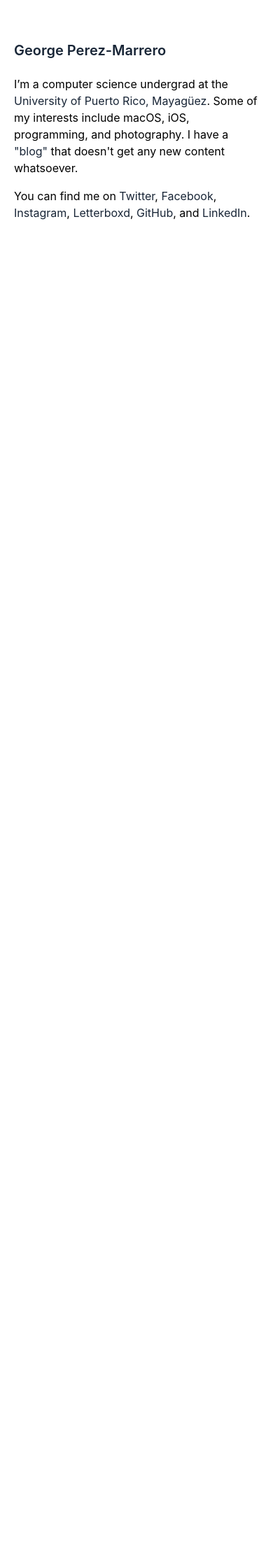
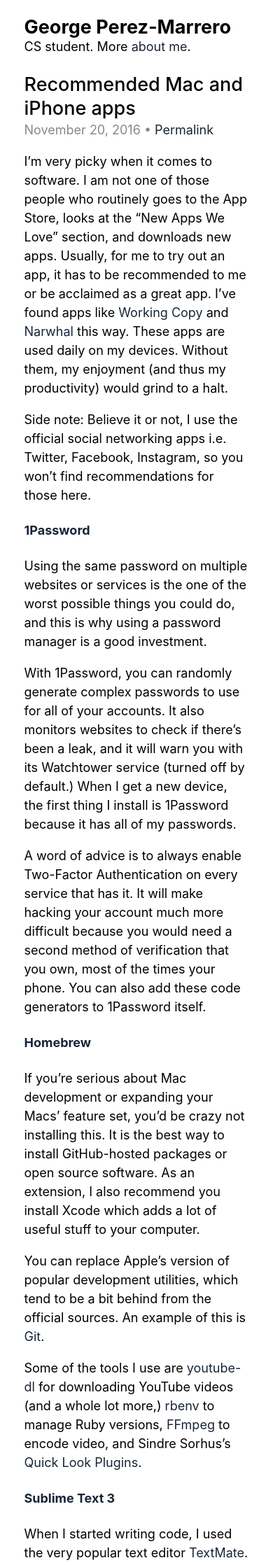
Before and after one commit to georgeperez/titanpointe.org, a Jekyll site: the page built from index.html, in a window 390 px wide. Shown: the top 2236 px of the page at 70% size. Built offline with Jekyll 4.4.1, drawn with Linux system fonts in a browser that asks for light colours; before the commit the page ends 900 px from its top, so only the background shows below that; some of the changed text lies outside the part shown.

```diff
--- a/404.html
+++ b/404.html
@@ -9,5 +9,5 @@ sitemap: false
     <h2>Not found</h2>
   </header>
 
-  <p>Oops! Seems like the URL moved or was removed. <a href="/">Press here to go home</a>.</p>
+  <p>Oops! Seems like the URL moved or was removed. <a href="http://georgeperezmarrero.com">Press here to go home</a>.</p>
 </article>
--- a/Gemfile
+++ b/Gemfile
@@ -1,2 +1,3 @@
 source 'https://rubygems.org'
 gem 'github-pages', group: :jekyll_plugins
+gem 'jekyll-email-protect'
--- a/_config.yml
+++ b/_config.yml
@@ -1,13 +1,15 @@
 ---
 markdown: kramdown
-url: https://george.perez-marrero.com
-permalink: pretty
+author: George Perez-Marrero
+url: https://george.perez-marrero.com/
+email: george.perez.marrero@gmail.com
+permalink: /:year/:month/:title
 description: "Not the comic book artist. CS undergrad at UPRM."
 highligther: rouge
 timezone: America/Puerto_Rico
 google_analytics_id: UA-40381065-2
-email: george.perez.marrero@gmail.com
 github: [metadata]
-repository: https://github.com/georgeperez/georgeperez.github.io
+repository: https://github.com/georgeperez/george.perez-marrero/
 gems:
   - jekyll-sitemap
+  - jekyll-email-protect
--- /dev/null
+++ b/_includes/footer.html
@@ -0,0 +1,3 @@
+<footer>
+  <p>Copyright &copy; 2016-2017 George Perez-Marrero</p>
+</footer>
--- /dev/null
+++ b/_includes/header.html
@@ -0,0 +1,6 @@
+<div id="masthead">
+  <h1><a href="/">George Perez-Marrero</a></h1>
+  <div>
+    <p id="mastheadtext">CS student. More <a href="/about/">about me</a>.</p>
+  </div>
+</div><!--masthead-->
--- a/_layouts/default.html
+++ b/_layouts/default.html
@@ -28,20 +28,13 @@
   <meta name="twitter:image" content="https://george.perez-marrero.com/assets/images/hero.png" />
 </head>
 <body>
-    <div id="wrapper">
-        <header class="heading">
-            <div class="inner">
-                <h3><a href="/">George Perez-Marrero</a></h3>
-            </div><!--inner-->
-        </header><!--heading-->
-        <section id="main">
-            <section id="about">
-                <div class="inner">
-                    {{ content }}
-                </div> <!--/inner-->
-            </section> <!--about-->
-        </section><!--main-->
-    </div><!--wrapper-->
+  <section id="posts">
+  {% include header.html %}
+  <div class="content">
+    {{ content }}
+  </div>
+  {% include footer.html %}
+  </section><!--posts-->
   {% include analytics.html %}
 </body>
 </html>
--- /dev/null
+++ b/_posts/2016-11-20-app-recommendations.md
@@ -0,0 +1,55 @@
+---
+layout: post
+title: "Recommended Mac and iPhone apps"
+date: 2016-11-20 10:46:00PM TZ
+---
+
+I'm very picky when it comes to software. I am not one of those people who routinely goes to the App Store, looks at the "New Apps We Love" section, and downloads new apps. Usually, for me to try out an app, it has to be recommended to me or be acclaimed as a great app. I've found apps like [Working Copy](https://workingcopyapp.com) and [Narwhal](http://getnarwhal.com) this way. These apps are used daily on my devices. Without them, my enjoyment (and thus my productivity) would grind to a halt.
+
+Side note: Believe it or not, I use the official social networking apps i.e. Twitter, Facebook, Instagram, so you won't find recommendations for those here.
+
+#### [1Password](https://1password.com)
+Using the same password on multiple websites or services is the one of the worst possible things you could do, and this is why using a password manager is a good investment.
+
+With 1Password, you can randomly generate complex passwords to use for all of your accounts. It also monitors websites to check if there's been a leak, and it will warn you with its Watchtower service (turned off by default.) When I get a new device, the first thing I install is 1Password because it has all of my passwords.
+
+A word of advice is to always enable Two-Factor Authentication on every service that has it. It will make hacking your account much more difficult because you would need a second method of verification that you own, most of the times your phone. You can also add these code generators to 1Password itself.
+
+#### [Homebrew](http://brew.sh/)
+If you're serious about Mac development or expanding your Macs' feature set, you'd be crazy not installing this. It is the best way to install GitHub-hosted packages or open source software. As an extension, I also recommend you install Xcode which adds a lot of useful stuff to your computer.
+
+You can replace Apple's version of popular development utilities, which tend to be a bit behind from the official sources. An example of this is [Git](https://git-scm.com).
+
+Some of the tools I use are [youtube-dl](https://rg3.github.io/youtube-dl/) for downloading YouTube videos (and a whole lot more,) [rbenv](https://github.com/rbenv/rbenv) to manage Ruby versions, [FFmpeg](https://ffmpeg.org) to encode video, and Sindre Sorhus's [Quick Look Plugins](https://github.com/sindresorhus/quick-look-plugins).
+
+#### [Sublime Text 3](https://sublimetext.com)
+When I started writing code, I used the very popular text editor [TextMate](https://macromates.com). It's a great text editor, but the lack of auto completion (or rather, the way it handled it) was not something I liked. Here's where Sublime Text 3 comes in. Out of the box, it supports pretty much the same amount of languages as TextMate, but with the added benefit of "return completion." With [Package Control](https://packagecontrol.io) you can get even more languages, themes, and even added features like Git branch status. It's my text editor of choice.
+
+#### [Transmit](https://panic.com/transmit)
+Transmit's UI looks like a lot like the other SFTP apps out there, but it feels like something Apple themselves engineered. It's fast, efficient, and overall a great piece of software to use. If you ever need to connect to a remote server to access files, this is the app to use.
+
+#### [AppCleaner](https://freemacsoft.net/appcleaner/)
+On macOS, the way to uninstall apps is a bit different than the way it's done Windows. If you want to remove an app, you have to drag the application to the Trash. You would think that's all you need to do, right?
+
+Unfortunately, doing so will leave a plethora of preference files in your system folders. With an app like AppCleaner, you simply look for the app you want to uninstall, drag-and-drop it in AppCleaner and voilà, the app and its preference files are presented to you. From there, you can decide if you want to delete all files or leave some if you're thinking of installing it later on.
+
+
+Other apps that I use a lot:
+
+* [Slack](https://slack.com) (Mac, iOS)
+
+* [Deliveries](https://junecloud.com/software/) (Mac, iOS)
+
+* [Workflow](https://itunes.apple.com/us/app/workflow-powerful-automation-made-simple/id915249334?mt=8&uo=4&at=1010lbam) (iOS)
+
+* [Soulver](https://itunes.apple.com/us/app/soulver-the-notepad-calculator/id348142037?mt=8&uo=4&at=1010lbam) (Mac, iOS)
+
+* [Drafts](https://itunes.apple.com/us/app/drafts-quickly-capture-notes-share-anywhere/id905337691?mt=8&uo=4&at=1010lbam) (iOS)
+
+* [Pocket Casts](https://itunes.apple.com/us/app/pocket-casts/id414834813?mt=8&uo=4&at=1010lbam) (iOS)
+
+* [Darkroom](https://itunes.apple.com/us/app/darkroom-photo-editor/id953286746?mt=8&uo=4&at=1010lbam) (iOS)
+
+* [Prompt 2](https://itunes.apple.com/us/app/prompt-2/id917437289?mt=8&uo=4&at=1010lbam) (iOS)
+
+* [1Blocker](https://itunes.apple.com/us/app/block-ads-trackers-more-with-1blocker/id1025729002?mt=8&uo=4&at=1010lbam) (Mac, iOS)
--- /dev/null
+++ b/about.html
@@ -0,0 +1,12 @@
+---
+layout: default
+title: About
+permalink: /about/
+---
+<article>
+  <p>I&rsquo;m a computer science undergrad at the <a class="uprm" href="http://math.uprm.edu/">University of Puerto Rico, Mayagüez</a>. Some of my interests include macOS, iOS, programming, and photography.</p>
+
+  <p>You can find me on <a class="twitter" href="https://twitter.com/georgeperez/">Twitter</a>, <a class="facebook" href="https://facebook.com/georgeperezmarrero/">Facebook</a>, <a class="instagram" href="https://instagram.com/georgeperez/">Instagram</a>, <a class="letterboxd" href="https://letterboxd.com/georgeperez/">Letterboxd</a>, <a class="github" href="https://github.com/georgeperez/">GitHub</a>, and <a class="linkedin" href="https://linkedin.com/in/georgeperezmarrero/">LinkedIn</a>.</p>
+
+  <p>You can also <a href="mailto:{{ site.email | encode_email }}">email me</a>.</p>
+</article>
--- a/assets/css/style.css
+++ b/assets/css/style.css
@@ -1,27 +1,25 @@
 /* GLOBAL RESETS */
 
-body {
-    margin: 0;
-    padding: 0;
-    background-color: #FFFFFF;
-    font-family: -apple-system, BlinkMacSystemFont, "Segoe UI", Roboto, Helvetica, Arial, sans-serif;
-    font-size: 1.15em;
+html {
+  font-family: -apple-system, BlinkMacSystemFont, 'Segoe UI', Roboto, Helvetica, Arial, sans-serif;
+  font-size: 1.125em;
+  margin: 0;
+  padding: 0;
+  background-color: #FFFFFF;
+  word-wrap: break-word;
 }
 
 a,
+a:active,
 a:visited {
-  /*color: #9b9b9b;*/
   color: #182536;
   text-decoration: none
 }
 
 a:hover {
-    color: #FFFFFF;
-    /*background-color: #9b9b9b*/
-    background-color: #182536
+  color: #FFFFFF;
+  background-color: #182536;
 }
-
-p,
 h1,
 h2,
 h3,
@@ -30,14 +28,69 @@ h5,
 h6 {
   color: #000000;
 }
+footer {
+  font-size: 1em;
+  margin: 2em 0;
+  color: #888;
+  border-top: 1px solid #2e3338;
+  overflow: auto;
+  text-align: center
+}
+footer a {
+  color: #182536;
+}
+footer p {
+  margin: 0.5em;
+}
+.printonly {
+  display: none
+}
+
+/* MASTHEAD */
+
+#masthead {
+  width: 550px;
+  padding-top: 0;
+  margin-top: 0;
+  font-size: 1.4em;
+  color: #000000;
+}
+#mastheadtext {
+  font-size: 1em
+}
+#masthead h1 {
+
+  font-size: 2em;
+  margin-top: 0;
+  padding-top: 0.05em;
+  margin-bottom: 0.05em;
+}
+
+#masthead h1 a,
+#masthead h1 a:active,
+#masthead h1 a:visited {
+  color: #000000;
+  text-decoration: none;
+}
+#masthead h1 a:hover {
+  color: #FFFFFF;
+  background-color: #182536;
+
+}
+#masthead p {
+  margin: 0;
+  padding: 0;
+}
+
+/* POSTS */
 
 article {
   display: block;
-  line-height: 1.5;
-  margin-top: 1.5em
+  line-height: 1.5em;
+  margin-top: 2em
 }
 article header {
-  color: #000000;
+  color: #888
 }
 article header p {
   margin: 0
@@ -45,106 +98,14 @@ article header p {
 article header a {
   text-decoration: none
 }
-
-/* External Links */
-
-/*a.uprm,
-a:visited.uprm {
-    color: #3AA21F;
+section#posts {
+  position: relative;
+  display: block;
+  width: 650px;
+  margin: 0 auto;
 }
 
-a:hover.uprm {
-    color: #FFFFFF;
-    background-color: #3AA21F
-}
-
-a.medium,
-a:visited.medium {
-    color: #00ab6c;
-}
-
-a:hover.medium {
-    color: #FFFFFF;
-    background-color: #00ab6c
-}
-
-a.twitter,
-a:visited.twitter {
-    color: #1da1f2;
-}
-
-a:hover.twitter {
-    color: #FFFFFF;
-    background-color: #1da1f2
-}
-
-a.facebook,
-a:visited.facebook {
-    color: #3b5998;
-}
-
-a:hover.facebook {
-    color: #FFFFFF;
-    background-color: #3b5998
-}
-
-a.instagram,
-a:visited.instagram {
-    color: #c13584;
-}
-
-a:hover.instagram {
-    color: #FFFFFF;
-    background-color: #c13584
-}
-
-a.letterboxd,
-a:visited.letterboxd {
-    color: #5e5e5e;
-}
-
-a:hover.letterboxd {
-    color: #FFFFFF;
-    background-color: #5e5e5e
-}
-
-a.github,
-a:visited.github {
-    color: #6e5494;
-}
-
-a:hover.github {
-    color: #FFFFFF;
-    background-color: #6e5494
-}
-
-a.linkedin,
-a:visited.linkedin {
-    color: #0077b5;
-}
-
-a:hover.linkedin {
-    color: #FFFFFF;
-    background-color: #0077b5
-}*/
-
-/* Adapted from Zackary Corbett */
-
-#wrapper {
-  position: absolute;
-  width: 500px;
-  height: 450px;
-  left: 50%;
-  top: 50%;
-  margin-left: -250px;
-  margin-top: -250px;
-  padding: 0;
-  -webkit-box-sizing: border-box;
-  -moz-box-sizing: border-box;
-  -ms-box-sizing: border-box;
-  -o-box-sizing: border-box;
-  box-sizing: border-box;
-}
+/* POSTS - TITLE */
 
 h2 {
   font-size: 1.5em;
@@ -152,13 +113,33 @@ h2 {
   line-height: 1.25;
   font-weight: 500;
 }
-
 h2 a,
 h2 a:active,
 h2 a:visited {
-  color: rgb(0,0,0);
+  color: #000000;
   text-decoration: none;
 }
+
+h2 a:hover {
+  color: #FFFFFF;
+  background-color: #182536;
+}
+
+/* POSTS - EXTERNAL LINKS */
+
+h2 a.link,
+h2 a:active.link,
+h2 a:visited.link {
+  color: #182536;
+  text-decoration: underline;
+}
+
+h2 a:hover.link {
+  color: #FFFFFF;
+  background-color: #182536
+}
+
+/* POSTS - CONTENT */
 
 h3 {
   font-size: 1.25em;
@@ -166,48 +147,131 @@ h3 {
   margin-top: 2em;
   margin-bottom: 1em;
 }
-
+b,
+strong {
+  font-weight: 600;
+}
+blockquote {
+  margin: 0 18px 18px 18px;
+  color: #666;
+  padding-left: 10px;
+  border-left: 4px solid #eee
+}
 img {
   max-width: 100%;
   height: auto;
   display: block;
   margin: 10px auto
 }
+li {
+  margin: 1em 0;
+}
+pre,
+code {
+  font-family: 'SF Mono', Menlo, Monaco;
+  overflow: auto;
+  font-size: 11px;
+  padding: 1em;
+
+}
+.permalink {
+  color: #182536;
+}
 
 /* Responsive design stuff */
 
-/*@media (max-width: 680px) {
-  #outer {
-    width: calc(100vw - 50px);
+@media (max-width: 680px) {
+  section#posts {
+    width: calc(90vw - 30px);
   }
-}*/
-
+  #masthead {
+    height: 90px;
+  }
+}
 @media (max-width: 520px) {
   body {
     font-size: 1em;
   }
-
-  #wrapper {
-    left: 0;
-    margin-left: 0;
-    max-width: 500px;
+  #masthead {
     width: 100%;
-    padding-left: 20px;
-    padding-right: 20px;
-    top: 0;
-    margin-top: 0;
-    padding-top: 20px;
-    padding-bottom: 20px;
-    height: 100%
-
+    font-size: 1em;
+  }
+  #masthead h1 {
+    padding-top: 0.50em;
+    font-size: 1.5em;
+  }
+  #masthead {
+    height: 60px;
   }
 }
 @media (max-width: 360px) {
-  #wrapper {
-      top: 0;
-      margin-top: 0;
-      padding-top: 20px;
-      padding-bottom: 20px;
-      height: 100%
+  #masthead {
+    font-size: 0.9em;
+  }
+  pre, code {
+    font-size: 5px
   }
 }
+@media print {
+  a {
+    color: #888;
+  }
+
+  #masthead {
+    color: #888;
+  }
+
+  .noprint {
+    display: none;
+  }
+
+  .printonly {
+    display: inline
+  }
+
+  #masthead {
+    width: 100%;
+    height: auto;
+  }
+
+  #masthead h1 {
+    margin: 0;
+    font-size: 1.5em;
+    color: #444
+  }
+
+  #mastheadtext {
+    font-size: 10pt;
+  }
+
+  body {
+    width: auto;
+    max-width: 125em;
+    padding: 0;
+    margin: 0 auto;
+    color: #000;
+    border: 0
+  }
+
+  section#posts {
+    position: static;
+    margin: 0;
+    width: 100%
+  }
+
+  article {
+    margin-top: 2em
+  }
+
+  #masthead a,
+  #masthead a:active,
+  #masthead a:visited,
+  #masthead h1 a,
+  #masthead h1 a:active,
+  #masthead h1 a:visited,
+  a,
+  a:active,
+  a:visted {
+    color: #0000000
+  }
+}
--- a/index.html
+++ b/index.html
@@ -2,10 +2,40 @@
 layout: default
 title: George Perez-Marrero
 ---
+{% for post in site.posts %}
 <article>
+{% if post.external-url %}
+  <header>
+    <h2>
+      <a class="link" href="{{ post.external-url }}">{{ post.title }}</a>
+    </h2>
+    <p>
+      <time datetime="{{ post.date }}" pubdate="pubdate">{{ post.date | date:"%B %-d, %Y" }}</time>
+      <span>&bull;</span>
+      <a class="permalink" title="Permalink" href="{{ post.url }}">
+        <span class="noprint">Permalink</span>
+        <span class="printonly">{{ site.url }}{{ post.url }}</span>
+      </a>
+    </p>
+  </header>
+{% else %}
+  <header>
+    <h2>
+      <a href="{{ post.url }}">{{ post.title }}</a>
+    </h2>
+    <p>
+      <time datetime="{{ post.date }}" pubdate="pubdate">{{ post.date | date:"%B %-d, %Y" }}</time>
+      <span>&bull;</span>
+      <a class="permalink" title="Permalink" href="{{ post.url }}">
+        <span class="noprint">Permalink</span>
+        <span class="printonly">{{ site.url }}{{ post.url }}</span>
+      </a>
+    </p>
+  </header>
+{% endif %}
 
-  <p>I&rsquo;m a computer science undergrad at the <a class="uprm" href="http://math.uprm.edu/">University of Puerto Rico, Mayagüez</a>. Some of my interests include macOS, iOS, programming, and photography. I have a <a class="medium" href="https://medium.com/@george.perez.marrero">"blog"</a> that doesn't get any new content whatsoever.</p>
-
-  <p>You can find me on <a class="twitter" href="https://twitter.com/georgeperez/">Twitter</a>, <a class="facebook" href="https://facebook.com/georgeperezmarrero/">Facebook</a>, <a class="instagram" href="https://instagram.com/georgeperez/">Instagram</a>, <a class="letterboxd" href="https://letterboxd.com/georgeperez/">Letterboxd</a>, <a class="github" href="https://github.com/georgeperez/">GitHub</a>, and <a class="linkedin" href="https://linkedin.com/in/georgeperezmarrero/">LinkedIn</a>.</p>
+{{ post.content }}
 
 </article>
+
+{% endfor %}
```
Also changed, not shown: _layouts/post.html (added, +37 -0 lines), assets/css/syntax.css (added, +60 -0 lines), Gemfile.lock.
